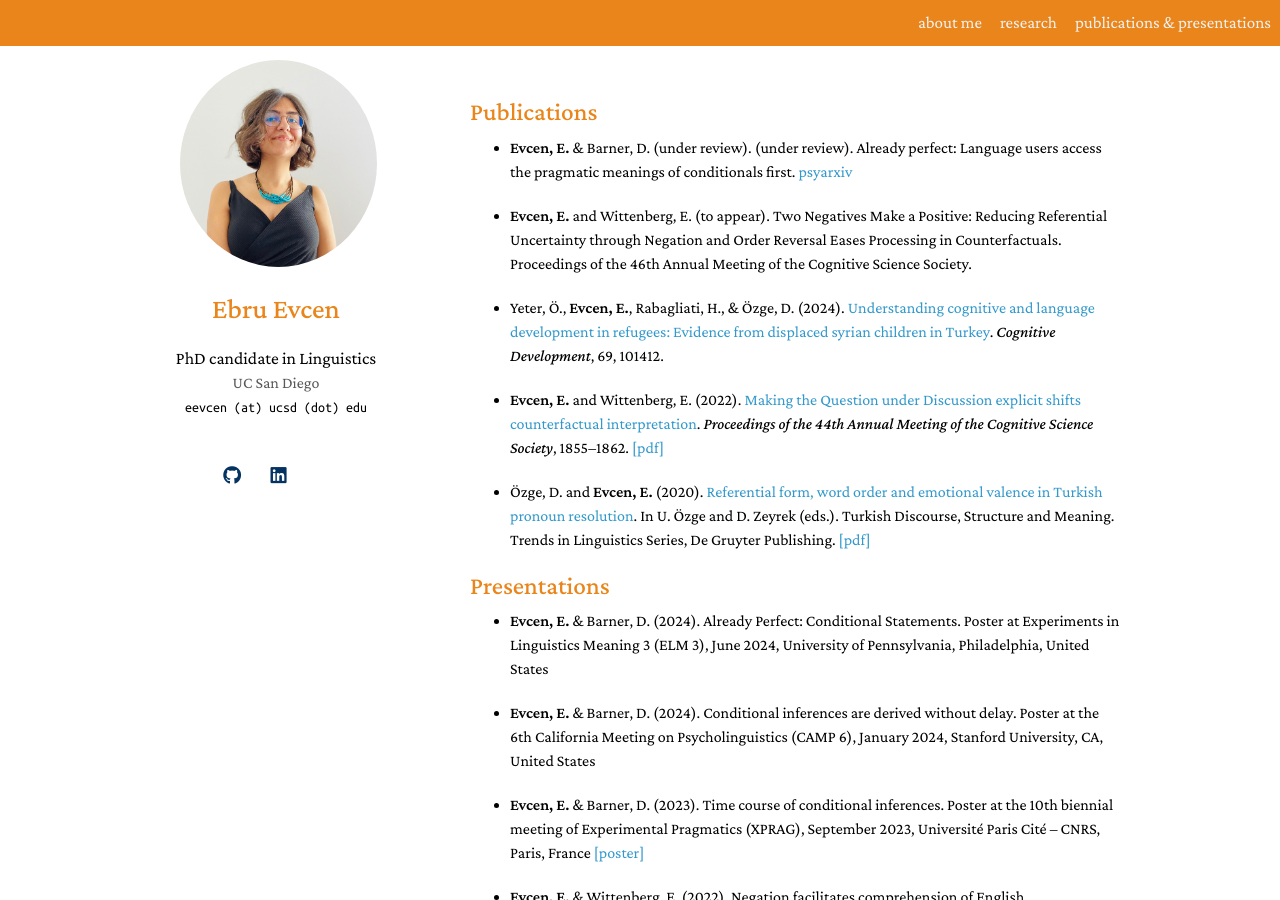
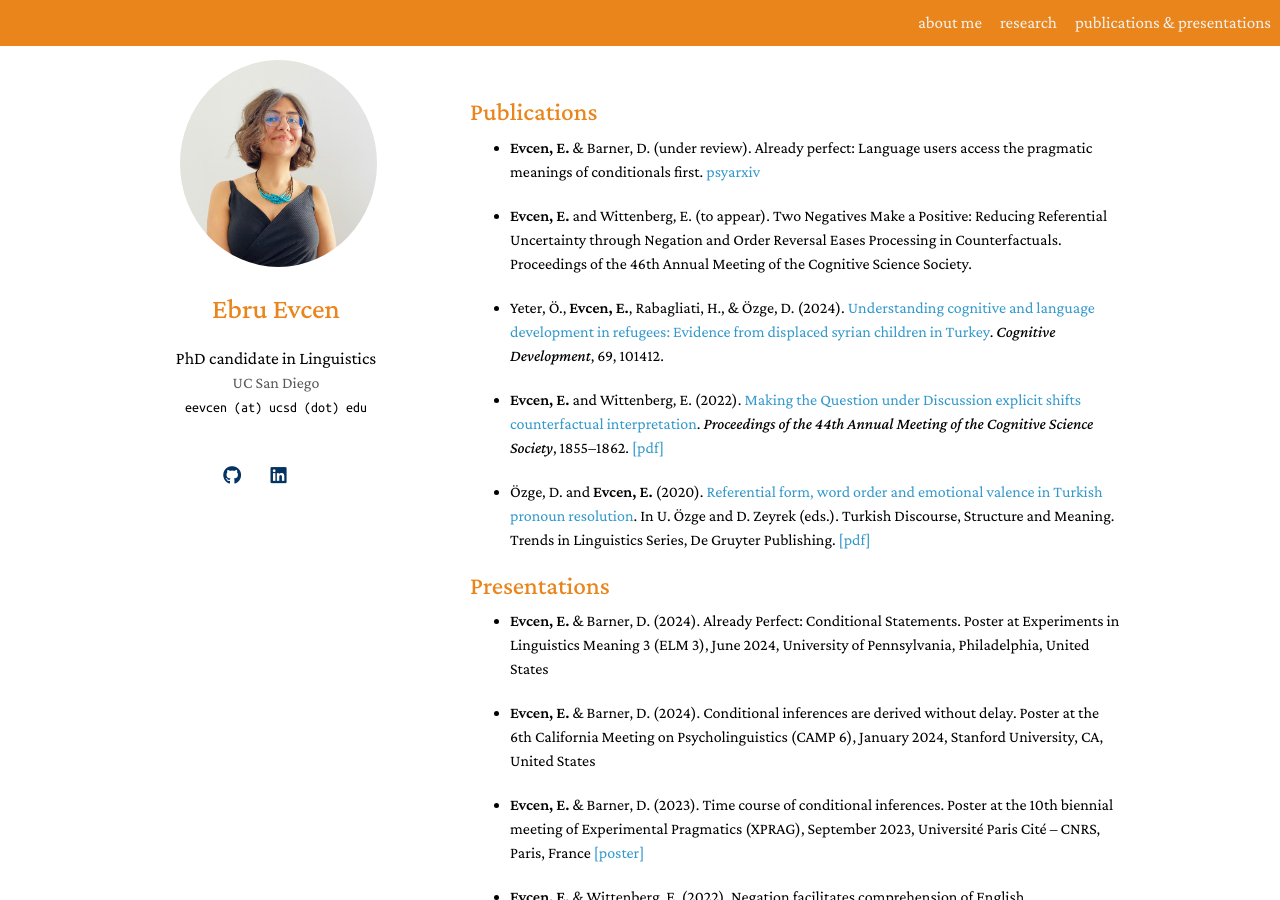
Before and after one commit to ebruevcen/ebruevcen.github.io, a Jekyll site: the page built from publications_presentations.md, in a window 1280 px wide and 900 px high. Built offline with Jekyll 4.4.1, drawn with Linux system fonts in a browser that asks for light colours; nearby versions of some CDN libraries; library files that are not in the unit come from our copies; a style sheet for code colours, icons or effects is not loaded.

Commit message:
Update publications_presentations.md

```diff
--- a/publications_presentations.md
+++ b/publications_presentations.md
@@ -7,7 +7,7 @@ permalink: /publications_presentations/
 
 <h2 style="margin: 50px 0px 10px;">Publications</h2>
 
-- <b>Evcen, E. </b> & Barner, D. (under review). (under review). Already perfect: Language users access the pragmatic meanings of conditionals first. [psyarxiv](https://osf.io/preprints/psyarxiv/mv3y8)
+- <b>Evcen, E. </b> & Barner, D. (under review). Already perfect: Language users access the pragmatic meanings of conditionals first. [psyarxiv](https://osf.io/preprints/psyarxiv/mv3y8)
 
 - <b>Evcen, E.</b> and Wittenberg, E. (to appear). Two Negatives Make a Positive: Reducing Referential Uncertainty through Negation and Order Reversal Eases Processing in Counterfactuals. Proceedings of the 46th Annual Meeting of the Cognitive Science Society.
 
```
